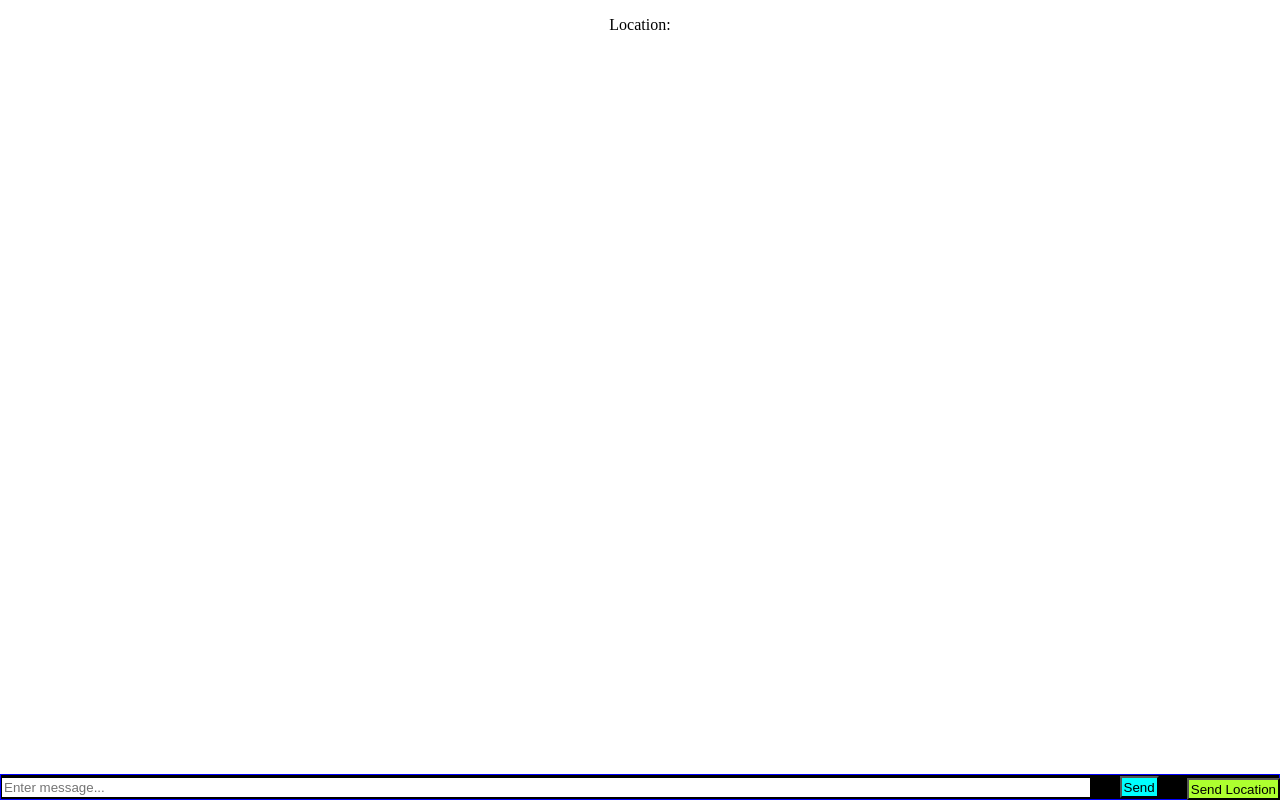
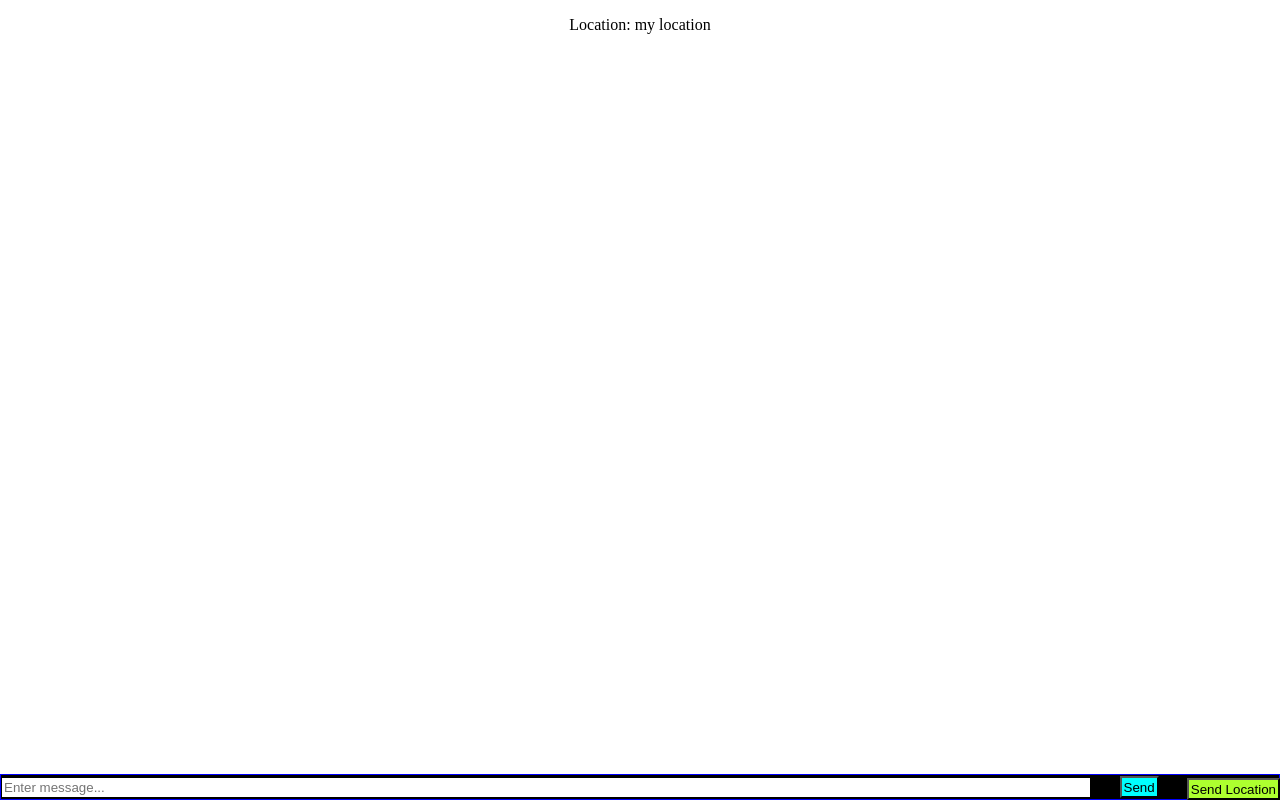
Before and after one commit to Benneee/holla, a website: page public/index.html in a window 1280 px wide. Drawn offline with nearby package versions, Linux system fonts and the light colour scheme; no server answers.

Commit message:
Location issue sorted

```diff
--- a/public/index.html
+++ b/public/index.html
@@ -81,7 +81,7 @@
       <ul id="chatMessageOutput"></ul>
 
       <!-- <ul id="locationText"></ul> -->
-      <p class="locText">Location: <a href="" class="locationTag"> </a></p>
+      <p class="locText">Location: <a class="locationTag">my location</a></p>
 
       <form id="chatForm">
         <input
--- a/public/js/chat.js
+++ b/public/js/chat.js
@@ -55,7 +55,6 @@ locationBtn.addEventListener("click", e => {
 });
 
 socket.on("location", location => {
-  // Let it show on the screen
   locationTag.setAttribute("href", location);
   log(location);
 });
```
